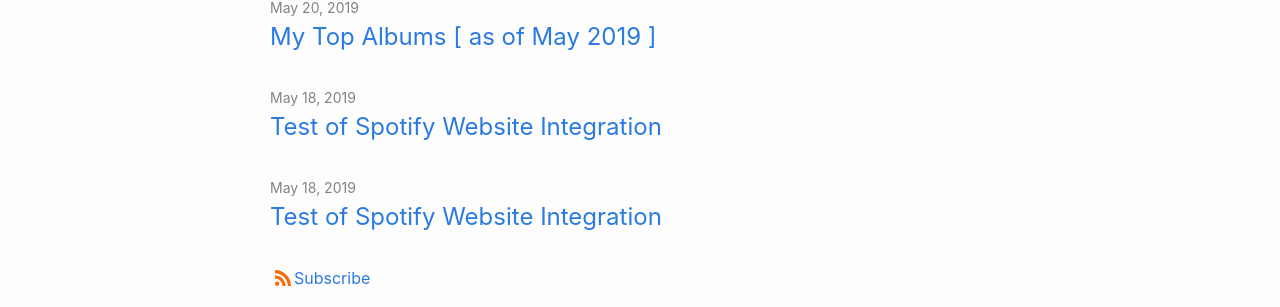
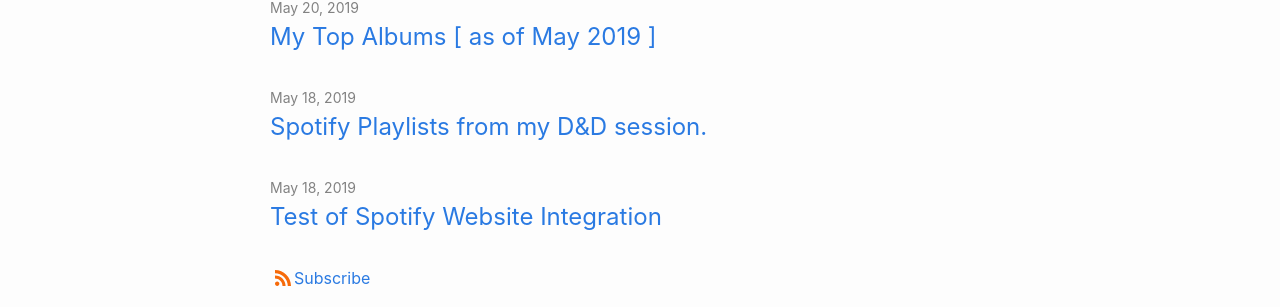
Before and after one commit to Carson-DeSotel/Carson-DeSotel.github.io, a Jekyll site: the page built from index.md, in a window 1280 px wide. Shown: the part 854-1161 px from the top of the page. Built offline with Jekyll 4.4.1, drawn with Linux system fonts in a browser that asks for light colours; our own code applies the rules of GitHub Pages for plain Markdown files.

Commit message:
Update 2019-07-05-spotify-playlists.md

```diff
--- a/_posts/2019-07-05-spotify-playlists.md
+++ b/_posts/2019-07-05-spotify-playlists.md
@@ -1,6 +1,6 @@
 ---
 layout: post
-title: "Test of Spotify Website Integration"
+title: Spotify Playlists from my D&D session.
 date: 2019-05-18
 sp1: spotify/playlist/12UFTTzfrK4QJEe6UivufC
 sp2: spotify/playlist/5MaM9waLxuBJ2cixrEWfvk
```
